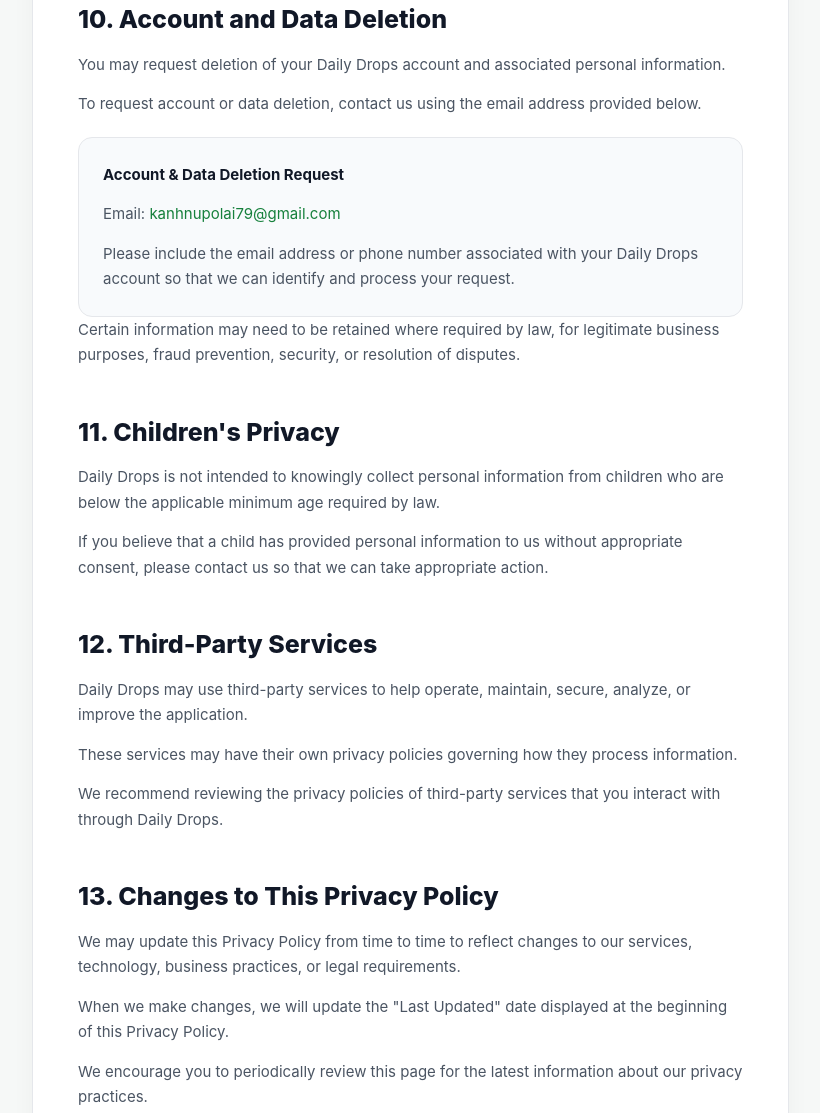
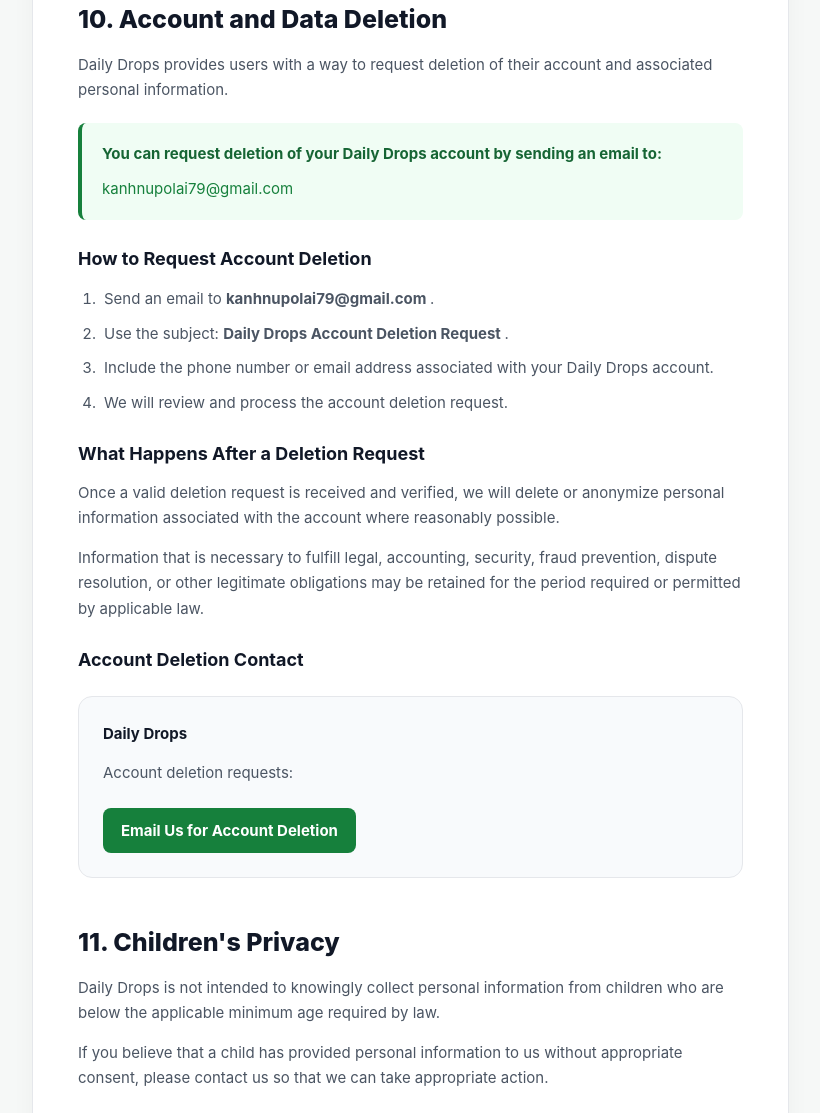
Before and after one commit to TriPolCo/daily-drops-privacy, a plain HTML site: page index.html in a window 1280 px wide. Shown: the part 4161-5274 px from the top of the page, without its empty margins (377-1197 px from the left). Drawn offline with Linux system fonts and the light colour scheme.

Commit message:
updated
sdsdsdsd

```diff
--- a/index.html
+++ b/index.html
@@ -40,7 +40,6 @@
         Helvetica,
         Arial,
         sans-serif;
-
       background: #f6f8f7;
       color: #1f2933;
       line-height: 1.7;
@@ -55,14 +54,13 @@
       text-decoration: underline;
     }
 
-    /* =========================================
+    /* =========================
        HEADER
-    ========================================= */
+    ========================= */
 
     .header {
       background: #ffffff;
       border-bottom: 1px solid #e5e7eb;
-
       position: sticky;
       top: 0;
       z-index: 100;
@@ -71,13 +69,11 @@
     .header-container {
       max-width: 1100px;
       margin: 0 auto;
-
       padding: 18px 24px;
 
       display: flex;
       align-items: center;
       justify-content: space-between;
-
       gap: 20px;
     }
 
@@ -90,7 +86,6 @@
     .brand-logo {
       width: 44px;
       height: 44px;
-
       border-radius: 12px;
 
       background: #16803c;
@@ -100,7 +95,6 @@
       justify-content: center;
 
       color: #ffffff;
-
       font-size: 22px;
       font-weight: 800;
 
@@ -110,20 +104,18 @@
     .brand-name {
       font-size: 20px;
       font-weight: 800;
-
       color: #111827;
     }
 
     .brand-subtitle {
       font-size: 12px;
       color: #6b7280;
-
       margin-top: -2px;
     }
 
-    /* =========================================
+    /* =========================
        HERO
-    ========================================= */
+    ========================= */
 
     .hero {
       background: linear-gradient(
@@ -162,7 +154,6 @@
 
     .hero h1 {
       font-size: 44px;
-
       line-height: 1.15;
 
       color: #111827;
@@ -190,9 +181,9 @@
       color: #6b7280 !important;
     }
 
-    /* =========================================
+    /* =========================
        MAIN LAYOUT
-    ========================================= */
+    ========================= */
 
     .page-container {
       max-width: 1100px;
@@ -208,9 +199,9 @@
       gap: 45px;
     }
 
-    /* =========================================
+    /* =========================
        SIDEBAR
-    ========================================= */
+    ========================= */
 
     .sidebar {
       position: sticky;
@@ -263,9 +254,9 @@
       text-decoration: none;
     }
 
-    /* =========================================
+    /* =========================
        CONTENT
-    ========================================= */
+    ========================= */
 
     .content {
       background: #ffffff;
@@ -334,6 +325,20 @@
       font-size: 15px;
     }
 
+    .content ol {
+      margin: 12px 0 18px 22px;
+    }
+
+    .content ol li {
+      color: #4b5563;
+
+      margin-bottom: 9px;
+
+      font-size: 15px;
+
+      padding-left: 4px;
+    }
+
     .highlight {
       background: #f0fdf4;
 
@@ -372,9 +377,35 @@
       color: #111827;
     }
 
-    /* =========================================
+    .email-button {
+      display: inline-block;
+
+      margin-top: 8px;
+
+      padding: 10px 18px;
+
+      border-radius: 8px;
+
+      background: #16803c;
+
+      color: #ffffff;
+
+      font-weight: 700;
+
+      text-decoration: none;
+    }
+
+    .email-button:hover {
+      background: #126b32;
+
+      color: #ffffff;
+
+      text-decoration: none;
+    }
+
+    /* =========================
        FOOTER
-    ========================================= */
+    ========================= */
 
     .footer {
       background: #111827;
@@ -412,9 +443,9 @@
       color: #86efac;
     }
 
-    /* =========================================
+    /* =========================
        MOBILE
-    ========================================= */
+    ========================= */
 
     @media (max-width: 850px) {
 
@@ -489,9 +520,9 @@
 
 <body>
 
-  <!-- =========================================
+  <!-- =========================
        HEADER
-  ========================================== -->
+  ========================== -->
 
   <header class="header">
 
@@ -522,9 +553,9 @@
   </header>
 
 
-  <!-- =========================================
+  <!-- =========================
        HERO
-  ========================================== -->
+  ========================== -->
 
   <section class="hero">
 
@@ -554,16 +585,16 @@
   </section>
 
 
-  <!-- =========================================
+  <!-- =========================
        MAIN CONTENT
-  ========================================== -->
+  ========================== -->
 
   <main class="page-container">
 
 
-    <!-- =======================================
+    <!-- =========================
          SIDEBAR
-    ======================================== -->
+    ========================== -->
 
     <aside class="sidebar">
 
@@ -634,16 +665,16 @@
     </aside>
 
 
-    <!-- =======================================
-         PRIVACY POLICY
-    ======================================== -->
+    <!-- =========================
+         POLICY CONTENT
+    ========================== -->
 
     <article class="content">
 
 
-      <!-- =====================================
+      <!-- =========================
            1. INTRODUCTION
-      ====================================== -->
+      ========================== -->
 
       <section id="introduction">
 
@@ -676,9 +707,9 @@
       </section>
 
 
-      <!-- =====================================
-           2. INFORMATION WE COLLECT
-      ====================================== -->
+      <!-- =========================
+           2. INFORMATION
+      ========================== -->
 
       <section id="information">
 
@@ -810,9 +841,9 @@
       </section>
 
 
-      <!-- =====================================
-           3. HOW WE USE INFORMATION
-      ====================================== -->
+      <!-- =========================
+           3. USAGE
+      ========================== -->
 
       <section id="usage">
 
@@ -872,9 +903,9 @@
       </section>
 
 
-      <!-- =====================================
-           4. INFORMATION SHARING
-      ====================================== -->
+      <!-- =========================
+           4. SHARING
+      ========================== -->
 
       <section id="sharing">
 
@@ -935,9 +966,9 @@
       </section>
 
 
-      <!-- =====================================
+      <!-- =========================
            5. PAYMENTS
-      ====================================== -->
+      ========================== -->
 
       <section id="payments">
 
@@ -966,9 +997,9 @@
       </section>
 
 
-      <!-- =====================================
+      <!-- =========================
            6. LOCATION
-      ====================================== -->
+      ========================== -->
 
       <section id="location">
 
@@ -996,9 +1027,9 @@
       </section>
 
 
-      <!-- =====================================
+      <!-- =========================
            7. NOTIFICATIONS
-      ====================================== -->
+      ========================== -->
 
       <section id="notifications">
 
@@ -1020,9 +1051,9 @@
       </section>
 
 
-      <!-- =====================================
+      <!-- =========================
            8. SECURITY
-      ====================================== -->
+      ========================== -->
 
       <section id="security">
 
@@ -1046,9 +1077,9 @@
       </section>
 
 
-      <!-- =====================================
-           9. DATA RETENTION
-      ====================================== -->
+      <!-- =========================
+           9. RETENTION
+      ========================== -->
 
       <section id="retention">
 
@@ -1073,9 +1104,9 @@
       </section>
 
 
-      <!-- =====================================
+      <!-- =========================
            10. ACCOUNT DELETION
-      ====================================== -->
+      ========================== -->
 
       <section id="deletion">
 
@@ -1084,50 +1115,121 @@
         </h2>
 
         <p>
-          You may request deletion of your Daily Drops
-          account and associated personal information.
+          Daily Drops provides users with a way to request
+          deletion of their account and associated personal
+          information.
+        </p>
+
+        <div class="highlight">
+
+          <p>
+            <strong>
+              You can request deletion of your Daily Drops
+              account by sending an email to:
+            </strong>
+          </p>
+
+          <p style="margin-top: 10px;">
+
+            <a
+              href="mailto:kanhnupolai79@gmail.com?subject=Daily%20Drops%20Account%20Deletion%20Request"
+            >
+              kanhnupolai79@gmail.com
+            </a>
+
+          </p>
+
+        </div>
+
+
+        <h3>
+          How to Request Account Deletion
+        </h3>
+
+        <ol>
+
+          <li>
+            Send an email to
+            <strong>
+              kanhnupolai79@gmail.com
+            </strong>.
+          </li>
+
+          <li>
+            Use the subject:
+            <strong>
+              Daily Drops Account Deletion Request
+            </strong>.
+          </li>
+
+          <li>
+            Include the phone number or email address
+            associated with your Daily Drops account.
+          </li>
+
+          <li>
+            We will review and process the account deletion
+            request.
+          </li>
+
+        </ol>
+
+
+        <h3>
+          What Happens After a Deletion Request
+        </h3>
+
+        <p>
+          Once a valid deletion request is received and
+          verified, we will delete or anonymize personal
+          information associated with the account where
+          reasonably possible.
         </p>
 
         <p>
-          To request account or data deletion, contact us
-          using the email address provided below.
+          Information that is necessary to fulfill legal,
+          accounting, security, fraud prevention, dispute
+          resolution, or other legitimate obligations may
+          be retained for the period required or permitted
+          by applicable law.
         </p>
+
+
+        <h3>
+          Account Deletion Contact
+        </h3>
 
         <div class="contact-box">
 
           <p>
             <strong>
-              Account & Data Deletion Request
+              Daily Drops
             </strong>
           </p>
 
           <p>
-            Email:
-            <a href="mailto:kanhnupolai79@gmail.com">
-              kanhnupolai79@gmail.com
-            </a>
+            Account deletion requests:
           </p>
 
           <p>
-            Please include the email address or phone number
-            associated with your Daily Drops account so that
-            we can identify and process your request.
+
+            <a
+              class="email-button"
+              href="mailto:kanhnupolai79@gmail.com?subject=Daily%20Drops%20Account%20Deletion%20Request"
+            >
+              Email Us for Account Deletion
+            </a>
+
           </p>
 
         </div>
 
-        <p>
-          Certain information may need to be retained where
-          required by law, for legitimate business purposes,
-          fraud prevention, security, or resolution of disputes.
-        </p>
-
       </section>
 
 
-      <!-- =====================================
+      <!-- =========================
            11. CHILDREN
-      ====================================== -->
+      ========================== -->
 
       <section id="children">
 
@@ -1151,9 +1253,9 @@
       </section>
 
 
-      <!-- =====================================
-           12. THIRD PARTY SERVICES
-      ====================================== -->
+      <!-- =========================
+           12. THIRD PARTY
+      ========================== -->
 
       <section id="third-party">
 
@@ -1181,9 +1283,9 @@
       </section>
 
 
-      <!-- =====================================
-           13. POLICY CHANGES
-      ====================================== -->
+      <!-- =========================
+           13. CHANGES
+      ========================== -->
 
       <section id="changes">
 
@@ -1212,9 +1314,9 @@
       </section>
 
 
-      <!-- =====================================
+      <!-- =========================
            14. CONTACT
-      ====================================== -->
+      ========================== -->
 
       <section id="contact">
 
@@ -1224,8 +1326,9 @@
 
         <p>
           If you have questions, concerns, or requests
-          regarding this Privacy Policy or your personal
-          information, please contact us.
+          regarding this Privacy Policy, your account,
+          account deletion, or your personal information,
+          please contact us.
         </p>
 
         <div class="contact-box">
@@ -1238,13 +1341,20 @@
 
           <p>
             Privacy and Support Email:
-            <a href="mailto:kanhnupolai79@gmail.com">
+          </p>
+
+          <p>
+            <a
+              class="email-button"
+              href="mailto:kanhnupolai79@gmail.com"
+            >
               kanhnupolai79@gmail.com
             </a>
           </p>
 
-          <p>
-            For privacy-related requests, please use the
+          <p style="margin-top: 18px;">
+            For privacy-related requests, account deletion
+            requests, or other concerns, please use the
             email address above and include sufficient
             information for us to identify your request.
           </p>
@@ -1259,9 +1369,9 @@
   </main>
 
 
-  <!-- =========================================
+  <!-- =========================
        FOOTER
-  ========================================== -->
+  ========================== -->
 
   <footer class="footer">
 
```
